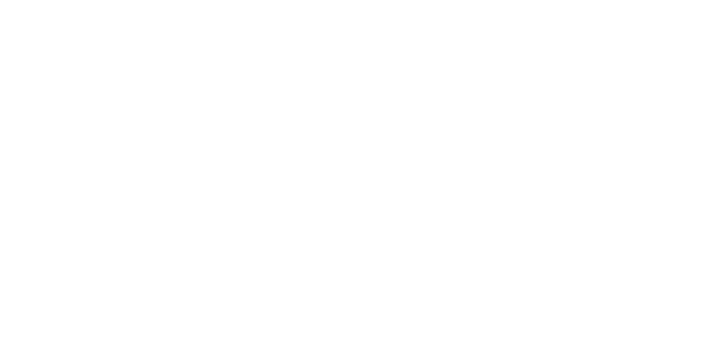
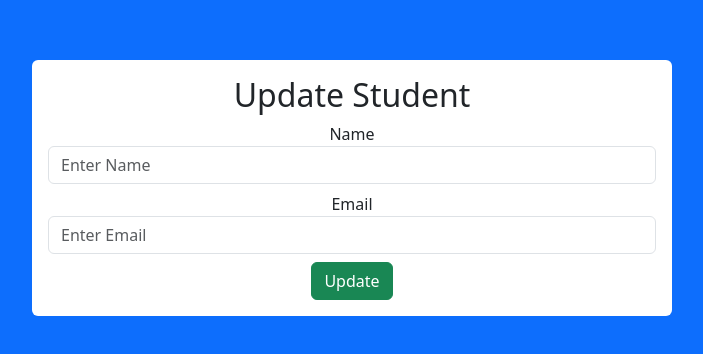
Before and after one commit to Chris471352/P_NotenVerwaltung, a React (Create React App) app in the folder frontend/: page /update/1 in a window 1280 px wide. Before the commit this address had no page. Shown: the part 212-566 px from the top of the page, without its empty margins (288-991 px from the left). Built offline with nearby package versions, Linux system fonts and the light colour scheme.

Commit message:
fertige webapp

```diff
--- a/frontend/src/App.js
+++ b/frontend/src/App.js
@@ -1,7 +1,10 @@
 import './App.css';
 import 'bootstrap/dist/css/bootstrap.min.css'
 import {BrowserRouter,Routes,Route} from 'react-router-dom'
+import CreateStudent from './CreateStudent.js'
 import Student from './Student.js'
+import UpdateStudent from './UpdateStudent.js';
+
 
 function App() {
   return (
@@ -9,6 +12,8 @@ function App() {
       <BrowserRouter>
       <Routes>
         <Route path='/' element={<Student />}></Route>
+        <Route path='/create' element={<CreateStudent />}></Route>
+        <Route path='/update/:id' element={<UpdateStudent />}></Route>
       </Routes>
       </BrowserRouter>
     </div>
--- /dev/null
+++ b/frontend/src/CreateStudent.js
@@ -0,0 +1,42 @@
+import axios from 'axios';
+import React, { useState } from 'react';
+import { useNavigate } from 'react-router-dom';
+
+function CreateStudent() {
+    const [name, setName] = useState('');
+    const [email, setEmail] = useState('');
+    const navigate = useNavigate();
+
+    function handleSubmit(event) {
+        event.preventDefault();
+        axios.post('http://localhost:8081/create', { name, email })
+            .then(res => {
+                console.log(res);
+                navigate('/');
+            })
+            .catch(err => console.log(err));
+    }
+
+    return (
+        <div className='d-flex vh-100 bg-primary justify-content-center align-items-center'>
+            <div className='w-50 bg-white rounded p-3'>
+                <form onSubmit={handleSubmit}>
+                    <h2>Add Student</h2>
+                    <div className='mb-2'>
+                        <label htmlFor=''>Name</label>
+                        <input type='text' placeholder='Enter Name' className='form-control'
+                            onChange={e => setName(e.target.value)} />
+                    </div>
+                    <div className='mb-2'>
+                        <label htmlFor=''>Email</label>
+                        <input type='email' placeholder='Enter Email' className='form-control'
+                            onChange={e => setEmail(e.target.value)} />
+                    </div>
+                    <button className='btn btn-success'>Submit</button>
+                </form>
+            </div>
+        </div>
+    );
+}
+
+export default CreateStudent;
--- a/frontend/src/Student.js
+++ b/frontend/src/Student.js
@@ -1,27 +1,56 @@
-import React, { useEffect } from 'react'
+import React, { useEffect, useState } from 'react'
 import axios from 'axios'
+import { Link } from 'react-router-dom';
+
 
 function Student() {
 
+    const [student, setStudent] = useState([]);
     useEffect(()=>{
         axios.get('http://localhost:8081/')
-        .then(res => console.log(res))
+        .then(res => setStudent(res.data))
         .catch(err => console.log(err));
     },[])
 
+    const handleDelete=async (id) =>{
+        try {
+            await axios.delete(`http://localhost:8081/student/`+id);
+            window.location.reload();
+        } catch (err) {
+            console.log(err);
+        }
+    }
+
     return (
         <div className='d-flex vh-100 bg-primary justify-content-center align-items-center'>
-            <div className='w-75 bg-white rounded'>
-                <button className='btn btn-success'> Add +</button>
+            <div className='w-75 bg-white rounded p-3'>
+                <Link to="/create" className='btn btn-success'> Add +</Link>
                 <table className='table'>
                     <thead>
                         <tr>
                         <th>Name</th>
+                        <th>Vorname</th>
                         <th>Email</th>
+                        <th>Action</th>
                         </tr>
                     </thead>
                     <tbody>
+                        {
+                            student.map((data,i) => (
+                                <tr key={i}>
+                                    <td>{data.Name}</td>
+                                    <td>{data.Vorname}</td>
+                                    <td>{data.Email}</td>
+                                    <td>
+                                        <Link to={`update/${data.ID}`} className='btn btn-primary'>Update</Link>
+                                        <button className='btn btn-danger ms-2' onClick={e => handleDelete(data.ID)}>Delete</button>
+                                    </td>
 
+
+
+                                </tr>
+                            ))
+                        }
                     </tbody>
                 </table>
             </div>
--- /dev/null
+++ b/frontend/src/UpdateStudent.js
@@ -0,0 +1,43 @@
+import axios from 'axios';
+import React, { useState } from 'react';
+import { useNavigate, useParams } from 'react-router-dom';
+
+function UpdateStudent() {
+    const [name, setName] = useState('');
+    const [email, setEmail] = useState('');
+    const {id}=useParams();
+    const navigate = useNavigate();
+
+    function handleSubmit(event) {
+        event.preventDefault();
+        axios.put('http://localhost:8081/update/'+id, {id, name, email })
+            .then(res => {
+                console.log(res);
+                navigate('/');
+            })
+            .catch(err => console.log(err));
+    }
+
+    return (
+        <div className='d-flex vh-100 bg-primary justify-content-center align-items-center'>
+            <div className='w-50 bg-white rounded p-3'>
+                <form onSubmit={handleSubmit}>
+                    <h2>Update Student</h2>
+                    <div className='mb-2'>
+                        <label htmlFor=''>Name</label>
+                        <input type='text' placeholder='Enter Name' className='form-control'
+                            onChange={e => setName(e.target.value)} />
+                    </div>
+                    <div className='mb-2'>
+                        <label htmlFor=''>Email</label>
+                        <input type='email' placeholder='Enter Email' className='form-control'
+                            onChange={e => setEmail(e.target.value)} />
+                    </div>
+                    <button className='btn btn-success'>Update</button>
+                </form>
+            </div>
+        </div>
+    );
+}
+
+export default UpdateStudent;
```
Also changed, not shown: 1 other file (tests, documents, lock files or other folders).
